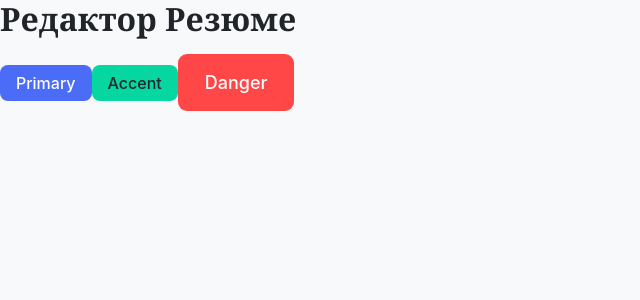
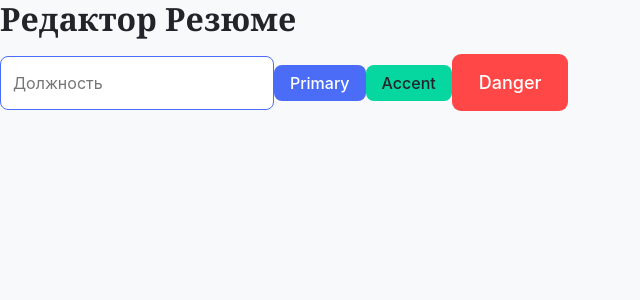
Before and after one commit to Vit0607/resume-editor, a React (Vite) app: page / in a window 1280 px wide. Shown: the top 300 px of the page, without its empty margins (0-640 px from the left). Built offline with nearby package versions, Linux system fonts and the light colour scheme.

Commit message:
Компонент Input

```diff
--- a/src/app/App.tsx
+++ b/src/app/App.tsx
@@ -1,9 +1,11 @@
 import Button from '@components/ui/Button/Button';
+import Input from '@components/ui/Input/Input';
 
 function App() {
   return (
     <>
       <h1>Редактор Резюме</h1>
+      <Input placeholder="Должность" />
       <Button variant="primary">Primary</Button>
       <Button variant="accent" size="md">
         Accent
--- /dev/null
+++ b/src/components/ui/Input/Input.module.scss
@@ -0,0 +1,10 @@
+.input {
+  border: 1px solid var(--color-primary);
+  padding: 1rem 0.75em;
+  outline: none;
+  border-radius: 0.5em;
+
+  &:focus {
+    border: 1px solid var(--color-accent);
+  }
+}
--- /dev/null
+++ b/src/components/ui/Input/Input.props.ts
@@ -0,0 +1,3 @@
+import type { InputHTMLAttributes } from 'react';
+
+export interface InputProps extends InputHTMLAttributes<HTMLInputElement> {}
--- /dev/null
+++ b/src/components/ui/Input/Input.tsx
@@ -0,0 +1,9 @@
+import type { InputProps } from './Input.props';
+
+import styles from './Input.module.scss';
+
+const Input = ({ ...props }: InputProps) => {
+  return <input className={styles.input} {...props} />;
+};
+
+export default Input;
```
